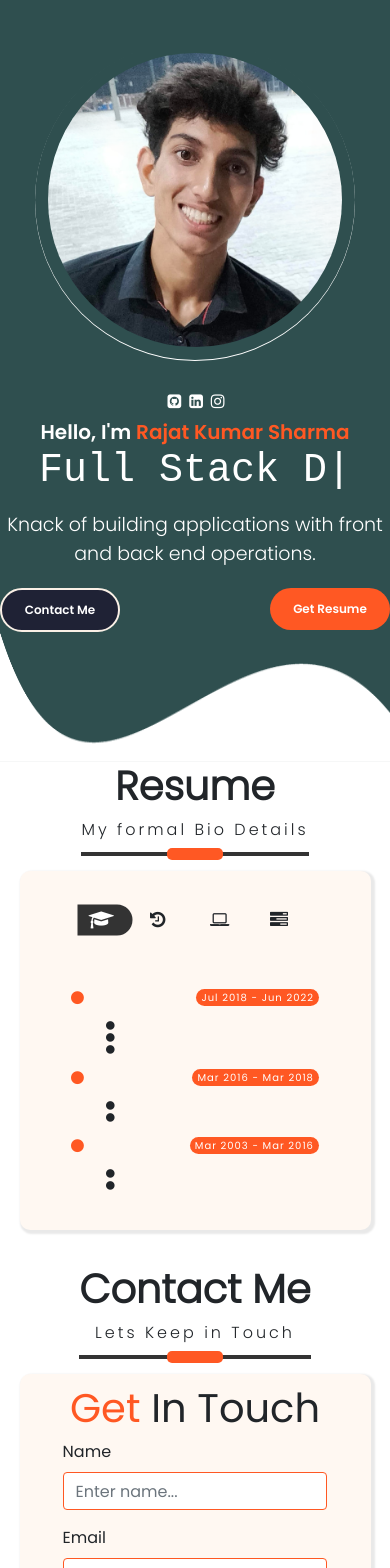
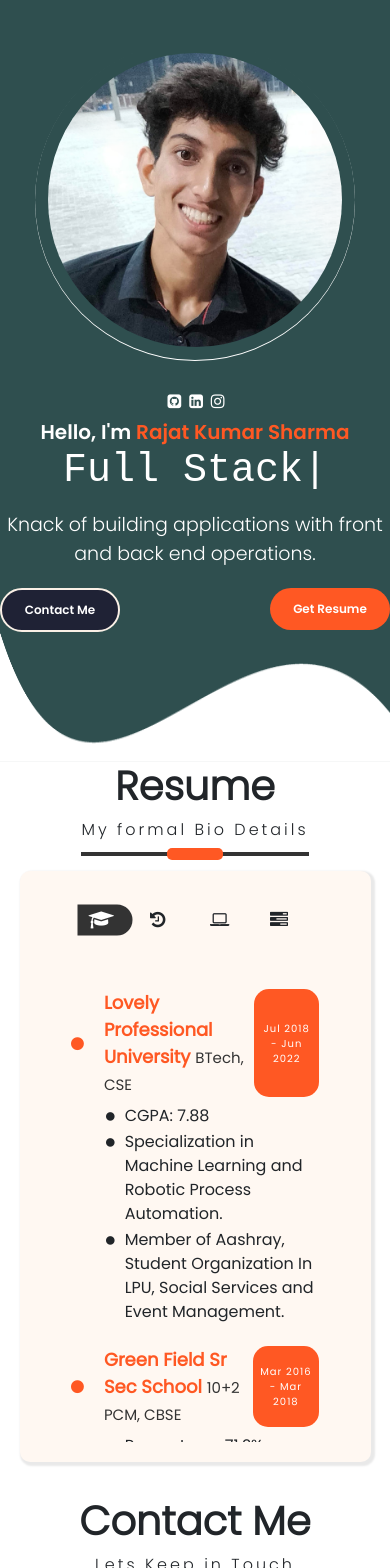
Before and after one commit to RajatRjSharma/portfolio, a React (Create React App) app: page / in a window 390 px wide. Shown: the top 1568 px of the page. Built offline with nearby package versions, Linux system fonts and the light colour scheme; a web font is replaced by a local one.

Commit message:
msg addition

```diff
--- a/src/PortfolioContainer/Resume/Resume.css
+++ b/src/PortfolioContainer/Resume/Resume.css
@@ -238,11 +238,12 @@
   }
 
   .resume-body-right {
+    max-height: 56vh;
     flex-basis: 90%;
     overflow-y: auto;
   }
 
-  .left-text {
+  .left-title span {
     display: none;
   }
 
```
